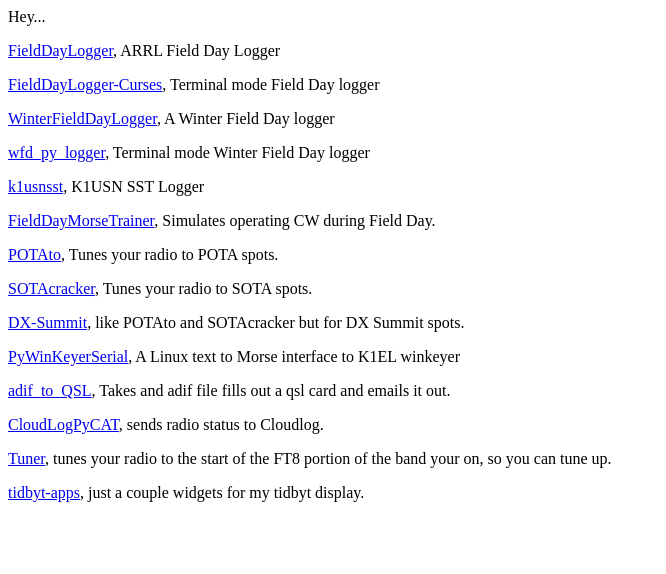
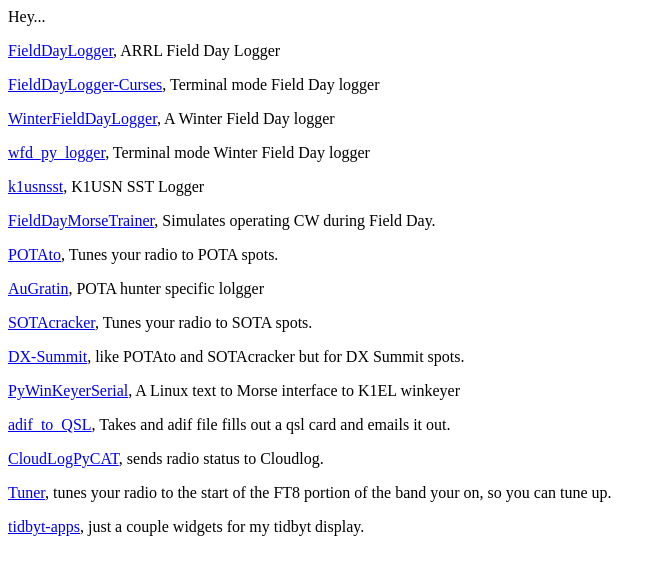
Before and after one commit to mbridak/mbridak.github.io, a plain HTML site: page index.html in a window 1280 px wide. Shown: the whole page, without its empty margins (0-666 px from the left). Drawn offline with Linux system fonts and the light colour scheme.

Commit message:
Update index.html

```diff
--- a/index.html
+++ b/index.html
@@ -9,6 +9,7 @@
     <p><a href='https://mbridak.github.io/k1usnsst/'>k1usnsst</a>, K1USN SST Logger</p>
     <p><a href='https://mbridak.github.io/FieldDayMorseTrainer/'>FieldDayMorseTrainer</a>, Simulates operating CW during Field Day.</p>
     <p><a href='https://mbridak.github.io/potato/'>POTAto</a>, Tunes your radio to POTA spots.</p>
+    <p><a href='https://mbridak.github.io/augratin/'>AuGratin</a>, POTA hunter specific lolgger</p>
     <p><a href='https://mbridak.github.io/sotacracker'>SOTAcracker</a>, Tunes your radio to SOTA spots.</p>
     <p><a href='https://mbridak.github.io/dxsummit/'>DX-Summit</a>, like POTAto and SOTAcracker but for DX Summit spots.</p>
     <p><a href='https://mbridak.github.io/PyWinKeyerSerial'>PyWinKeyerSerial</a>, A Linux text to Morse interface to K1EL winkeyer</p>
```
